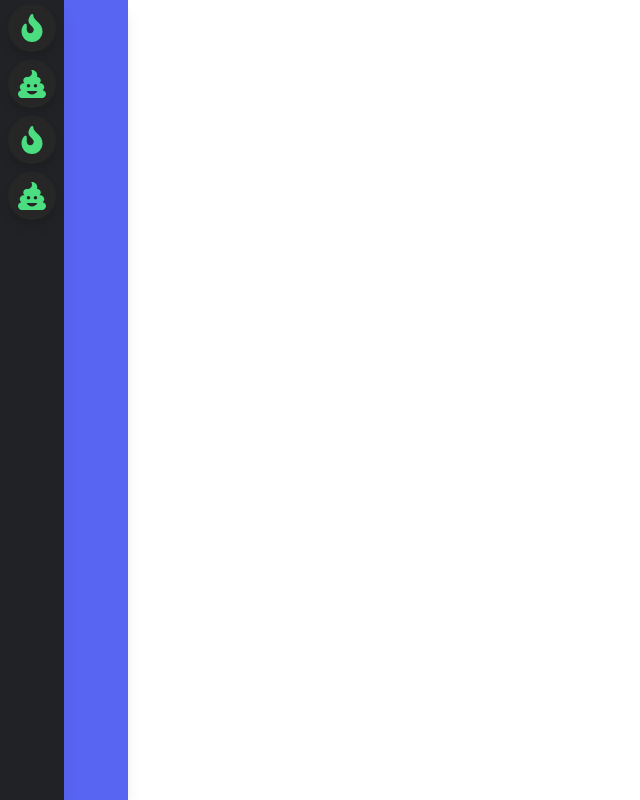
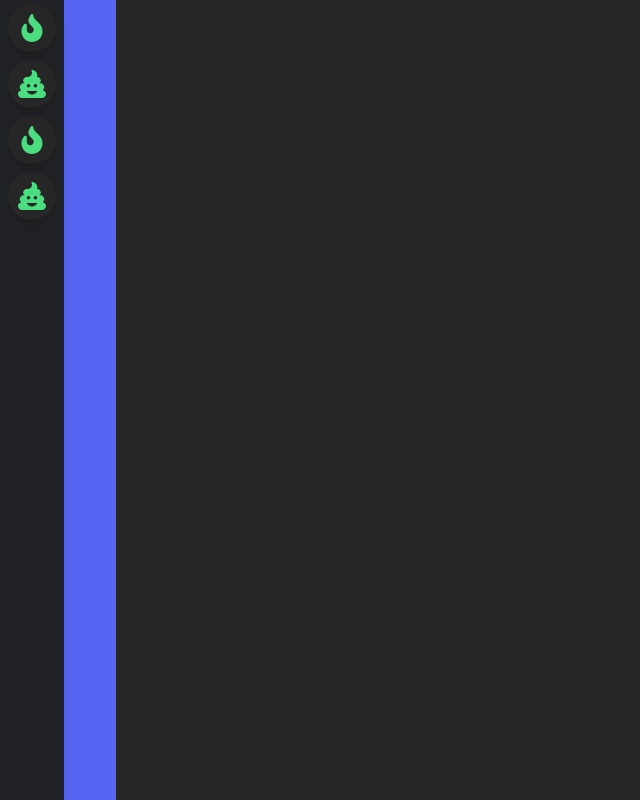
Before and after one commit to MichOchieng/sandbox, a React (Create React App) app in the folder frameworks/tailwind/: page / in a window 1280 px wide. Shown: the whole page, without its empty margins (0-640 px from the left). Built offline with nearby package versions, Linux system fonts and the light colour scheme; the HTML template or start-up script is replaced by a standard one.

Commit message:
Added content

```diff
--- a/frameworks/tailwind/src/App.tsx
+++ b/frameworks/tailwind/src/App.tsx
@@ -1,10 +1,11 @@
 import SideBar from './components/sidebar';
-
+import Content from './components/content';
 
 export default function App() {
   return (
     <div className='flex'>
       <SideBar />
+      <Content />
     </div>
   )
 }
```
